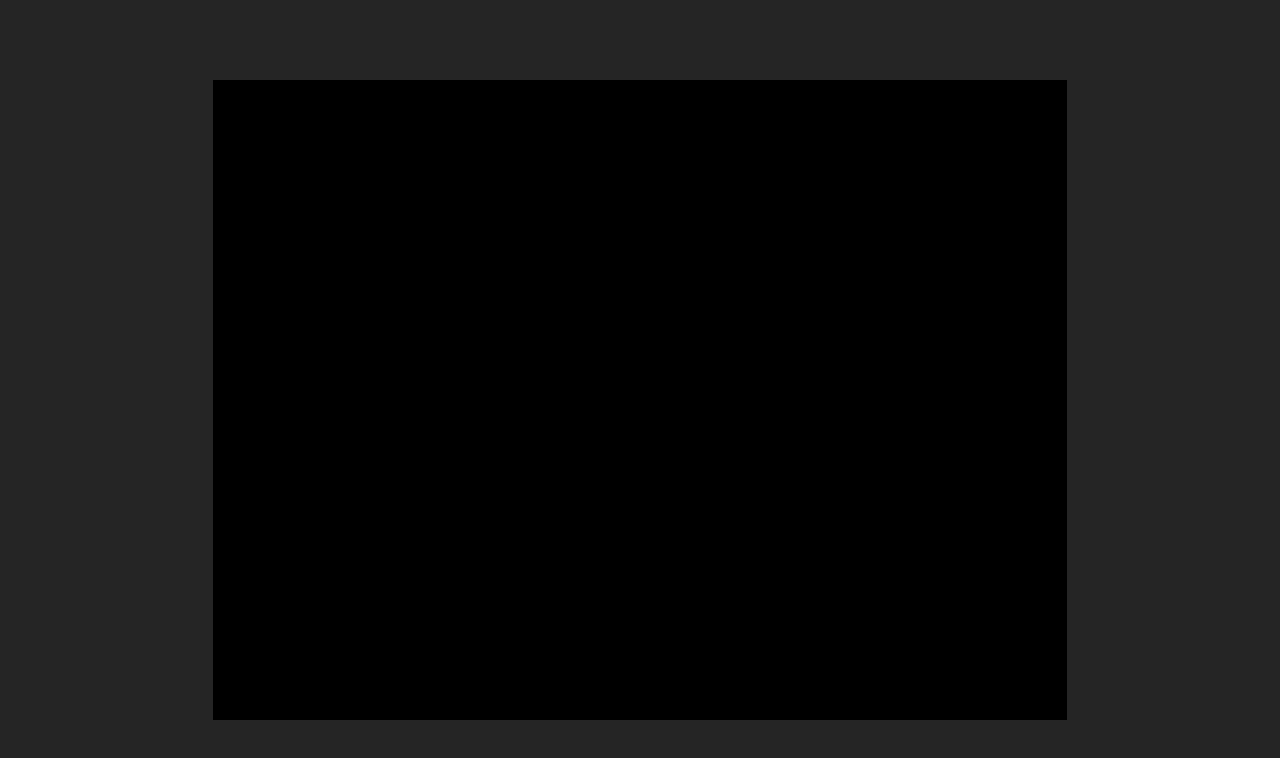
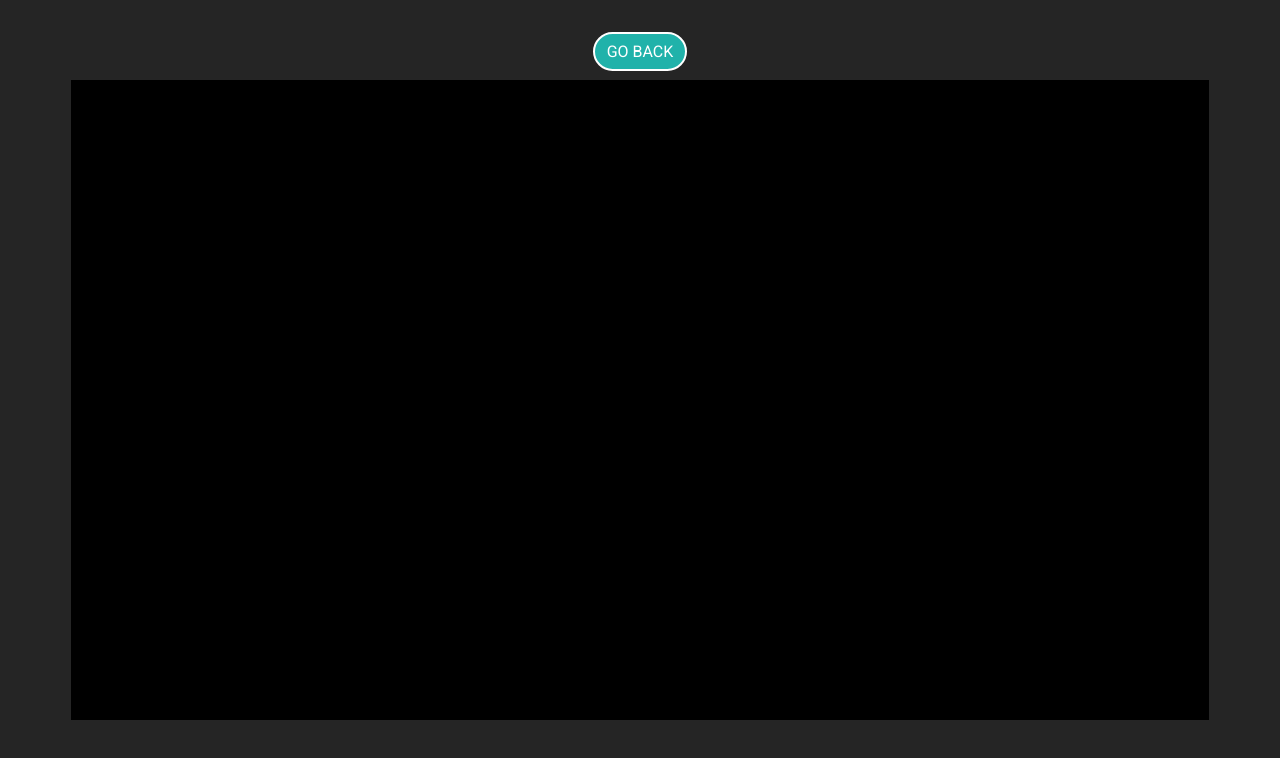
Before and after one commit to stijn-jonckheere2/portals-td, an Angular app: page /game in a window 1280 px wide. Shown: the top 758 px of the page. Built offline with nearby package versions, Linux system fonts and the light colour scheme.

Commit message:
basic top screen menu added

```diff
--- a/src/app/game/page/game-page.component.html
+++ b/src/app/game/page/game-page.component.html
@@ -1,6 +1,7 @@
 <div class="game-menu">
+  <a class="button" [routerLink]="['/home']">Go back</a>
+</div>
 
-</div>
 <div class="game-wrapper">
   <div id="portals-td-container"></div>
 </div>
--- a/src/app/game/page/game-page.component.scss
+++ b/src/app/game/page/game-page.component.scss
@@ -6,6 +6,19 @@
 
 .game-menu {
   height: 10vh;
+  padding: 32px;
+  display: flex;
+  align-items: flex-start;
+  justify-content: center;
+  flex-wrap: wrap;
+
+  .button {
+    @include mixins.defaultButton();
+
+    &+.button {
+      margin-left: 16px;
+    }
+  }
 }
 
 .game-wrapper {
--- a/src/app/game/page/game-page.component.ts
+++ b/src/app/game/page/game-page.component.ts
@@ -27,8 +27,8 @@ export class GamePageComponent implements OnInit {
       scale: {
         mode: Phaser.Scale.FIT,
         parent: 'portals-td-container',
-        width: 800,
-        height: 600
+        width: 1920,
+        height: 1080
       }
     };
 
--- a/src/styles/_mixins.scss
+++ b/src/styles/_mixins.scss
@@ -1,4 +1,3 @@
-
 @mixin pageComponent() {
   display: flex;
   flex-direction: column;
@@ -10,3 +9,24 @@
     text-align: center;
   }
 }
+
+@mixin defaultButton() {
+  display: block;
+  text-align: center;
+  text-transform: uppercase;
+  color: white;
+  background-color: lightseagreen;
+  padding: 8px 12px;
+  border: 2px solid white;
+  border-radius: 26px;
+
+  &:hover {
+    background-color: darken(lightseagreen, 5%);
+    cursor: pointer;
+  }
+
+  &+a {
+    margin-top: 8px;
+  }
+
+}
```
